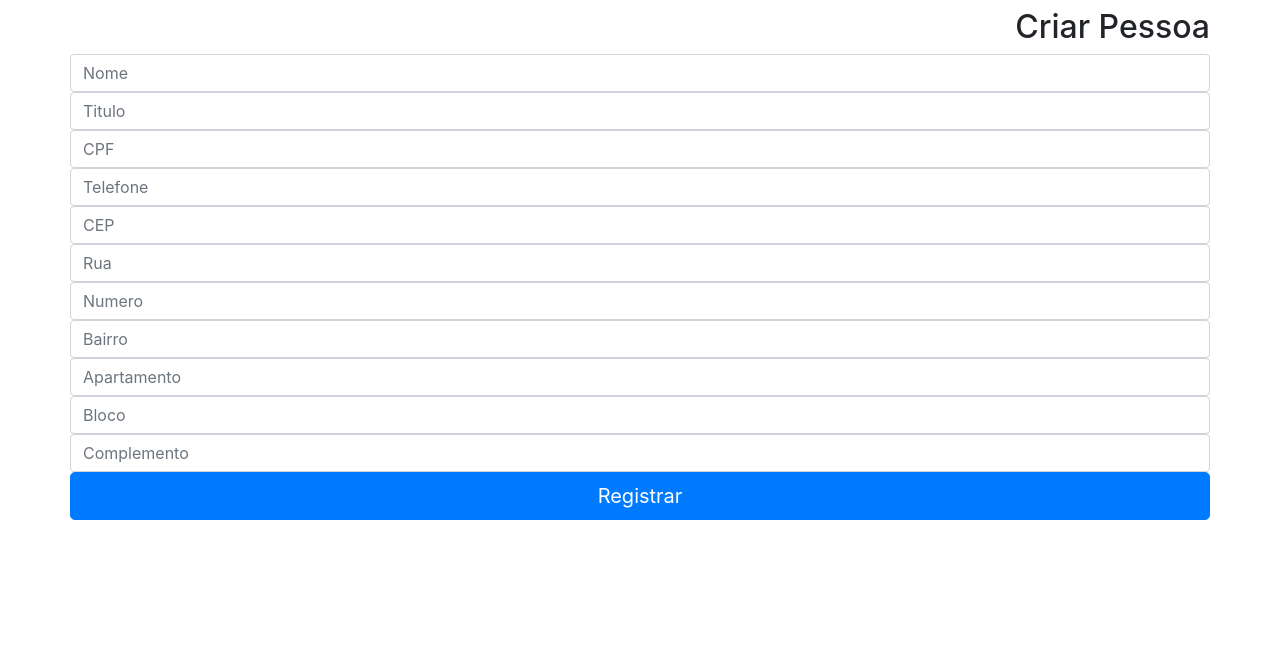
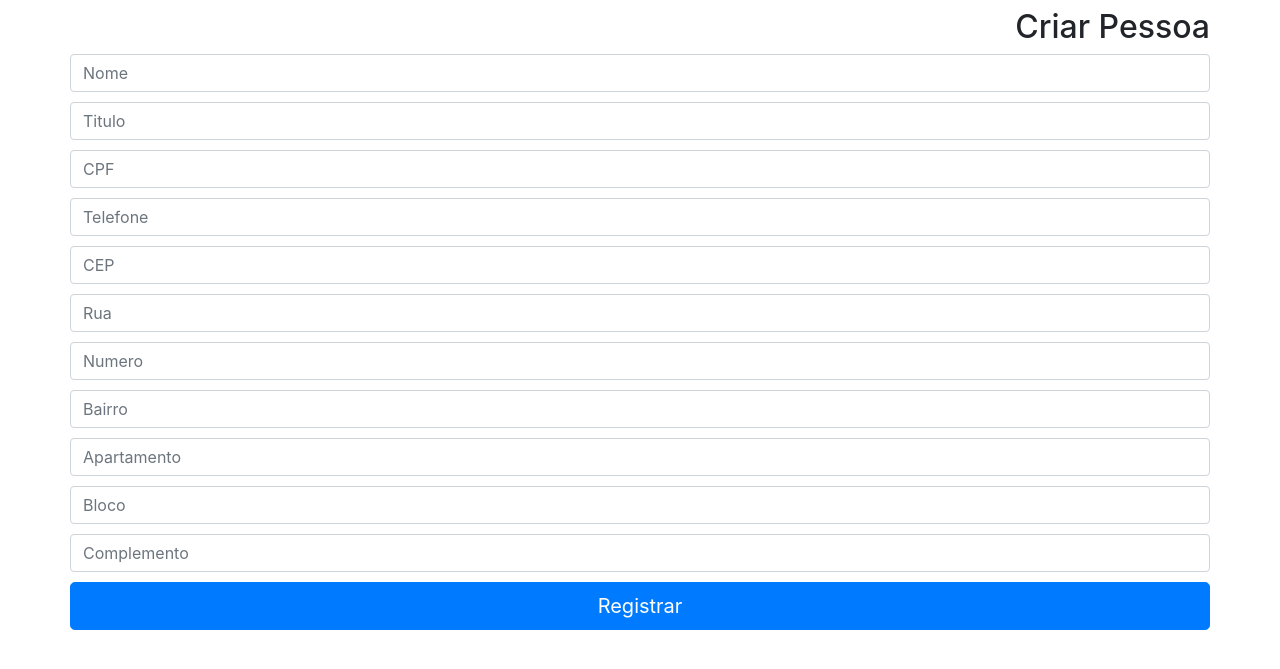
Before and after one commit to GilmarDeJesusSantana/Pessoa, a Django app: page /cadastro_pessoa/ in a window 1280 px wide. Shown: the part 58-727 px from the top of the page. Run offline with Django 3.2, Linux system fonts and the light colour scheme; some libraries are stand-ins or nearby versions.

Commit message:
Entendimento de como passar o valor de uma varial que esta na view para o HTML

```diff
--- a/people/settings.py
+++ b/people/settings.py
@@ -104,9 +104,9 @@ AUTH_PASSWORD_VALIDATORS = [
 # Internationalization
 # https://docs.djangoproject.com/en/2.1/topics/i18n/
 
-LANGUAGE_CODE = 'en-us'
+LANGUAGE_CODE = 'pt-Br'
 
-TIME_ZONE = 'UTC'
+TIME_ZONE = 'America/Sao_Paulo'
 
 USE_I18N = True
 
@@ -119,3 +119,4 @@ USE_TZ = True
 # https://docs.djangoproject.com/en/2.1/howto/static-files/
 
 STATIC_URL = '/static/'
+STATIC_ROOT = os.path.join(BASE_DIR,'static')
--- a/pessoa/admin.py
+++ b/pessoa/admin.py
@@ -1,3 +1,4 @@
 from django.contrib import admin
-
+from .models import Pessoa
+admin.site.register(Pessoa)
 # Register your models here.
--- a/pessoa/models.py
+++ b/pessoa/models.py
@@ -16,3 +16,8 @@ class  Pessoa(models.Model):
     bloco = models.CharField(max_length=3)
     apartamento = models.CharField(max_length=4)
     complemento = models.CharField(max_length=20)
+    def publish(self):
+        self.save()
+
+    def __str__(self):
+        return self.nome
--- a/pessoa/templates/index.html
+++ b/pessoa/templates/index.html
@@ -1,5 +1,8 @@
 {%extends "pessoabase.html"%}
 {%block body%}
 {{nome}}
-
+{{pessoas}}
+{%for pessoa in pessoas%}
+	{{pessoa}}
+{% endfor%}
 {% endblock%}
--- a/pessoa/templates/pessoaForm.html
+++ b/pessoa/templates/pessoaForm.html
@@ -3,19 +3,19 @@
 <hr class="form-signin-heading" action="{% url 'cadastro_pessoa'%}" method="post">
     {%csrf_token%}
     <h2 class="form-signin-heading">Criar Pessoa</h2>
-        <input id="id_nome" name="nome" type="text" class="form-control" placeholder="Nome " required>
-        <input id="id_titulo" name="titulo" type="text" class="form-control" placeholder="Titulo " required>
-        <input id="id_cpf" name="cpf" type="text" class="form-control" placeholder="CPF">
-        <input id="id_telefone" name="telefone" type="text" class=" form-control" placeholder="Telefone">
-        <input id="id_cep" name="cep" type="text" class="form-control" placeholder="CEP">
-        <input id="id_rua" name="rua" type="text" class="form-control" placeholder="Rua" >
-        <input id="id_numero" name="numero" type="text" class="form-control" placeholder="Numero">
-        <input id="id_bairro" name="bairro" type="text" class="form-control" placeholder="Bairro">
-        <input id="id_apartamento" name="apartamento" type="text" class="form-control" placeholder="Apartamento">
-        <input id="id_bloco" name="bloco" type="text" class="form-control" placeholder="Bloco">
-        <input id="id_complemento" name="complemento" type="text" class="form-control" placeholder="Complemento">
+        <input style="margin-bottom:10px" id="id_nome" name="nome" type="text" class="form-control" placeholder="Nome " required>
+        <input style="margin-bottom:10px" id="id_titulo" name="titulo" type="text" class="form-control" placeholder="Titulo " required>
+        <input style="margin-bottom:10px"id="id_cpf" name="cpf" type="text" class="form-control" placeholder="CPF">
+        <input style="margin-bottom:10px" id="id_telefone" name="telefone" type="text" class=" form-control" placeholder="Telefone">
+        <input style="margin-bottom:10px" id="id_cep" name="cep" type="text" class="form-control" placeholder="CEP">
+        <input style="margin-bottom:10px" id="id_rua" name="rua" type="text" class="form-control" placeholder="Rua" >
+        <input style="margin-bottom:10px" id="id_numero" name="numero" type="text" class="form-control" placeholder="Numero">
+        <input style="margin-bottom:10px" id="id_bairro" name="bairro" type="text" class="form-control" placeholder="Bairro">
+        <input style="margin-bottom:10px" id="id_apartamento" name="apartamento" type="text" class="form-control" placeholder="Apartamento">
+        <input style="margin-bottom:10px" id="id_bloco" name="bloco" type="text" class="form-control" placeholder="Bloco">
+        <input style="margin-bottom:10px" id="id_complemento" name="complemento" type="text" class="form-control" placeholder="Complemento">
 </hr>
 <hr/>
-    <button class="btn btn-lg btn-primary btn-block" type="submit">Registrar</button>
+    <button style="margin-bottom:50px" class="btn btn-lg btn-primary btn-block" type="submit">Registrar</button>
 </form>
 {% endblock %}
--- a/pessoa/views.py
+++ b/pessoa/views.py
@@ -1,11 +1,12 @@
 from django.shortcuts import render
 from django.template import loader
 from django.views.generic.base import TemplateView
-from pessoa.models import Pessoa
+from .models import Pessoa
 from django import forms
 
 def index(request):
-    return render(request,'index.html',{'nome':'Samuel da Silva.'})
+    pessoas = Pessoa.objects.all()
+    return render(request,'index.html',{'pessoas':pessoas})
 
 
 class CadastroPessoaView(TemplateView):
@@ -31,7 +32,7 @@ class CadastroPessoaView(TemplateView):
                         apartamento=dados_form['apartamento'],
                         complemento=dados_form['complemento']
         )
-        Pessoa.save()
+        Pessoa.publish()
         print ('Dados Registrados!!')
         return render(request,'pessoaForm.html')
 #def post(self, request):
```
Also changed, not shown: db.sqlite3.
